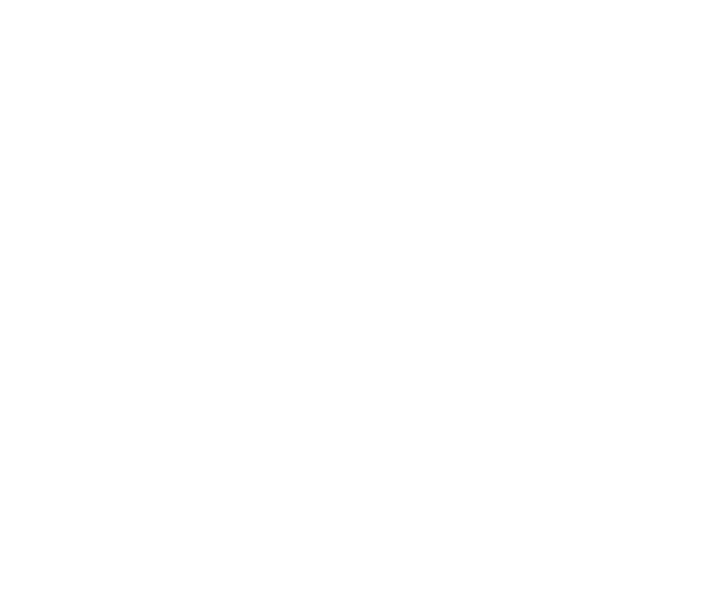
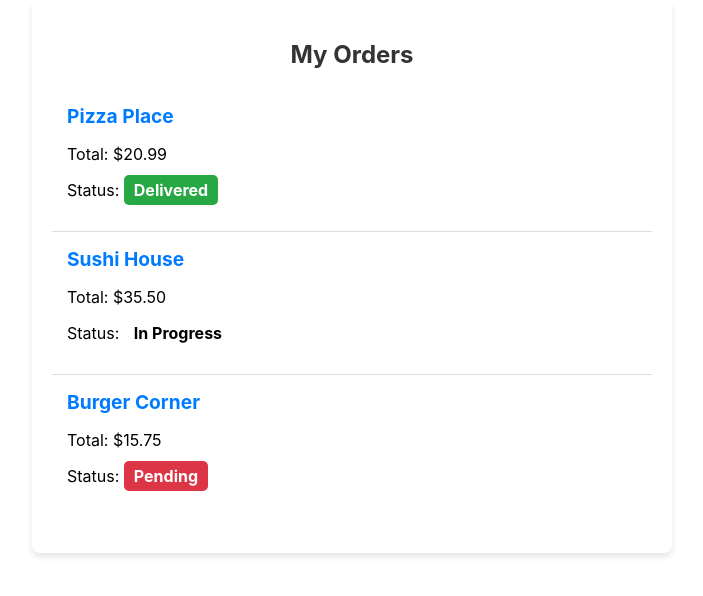
Before and after one commit to dradgo/react-study-delivery-app, a React (Create React App) app: page /home/client in a window 1280 px wide. Before the commit this address had no page. Shown: the top 596 px of the page, without its empty margins (288-991 px from the left). Built offline with nearby package versions, Linux system fonts and the light colour scheme.

Commit message:
client orders page added

```diff
--- a/src/App.tsx
+++ b/src/App.tsx
@@ -4,6 +4,7 @@ import { BrowserRouter as Router, Routes, Route } from 'react-router-dom';
 import './App.css';
 import WelcomePage from "./pages/welcome-page";
 import LoginPage from "./pages/login-page";
+import ClientOrders from "./pages/client/client-orders";
 
 function App() {
   return (
@@ -12,6 +13,7 @@ function App() {
           {/* Customer Pages */}
           <Route path="/" element={<WelcomePage />} />
           <Route path="/login" element={<LoginPage />} />
+          <Route path="/home/client" element={<ClientOrders />} />
         </Routes>
       </Router>
   );
--- a/src/components/register-modal.tsx
+++ b/src/components/register-modal.tsx
@@ -32,7 +32,7 @@ const RegisterModal: React.FC<{ onClose: () => void }> = ({ onClose }) => {
                         <label>Select User Type:</label>
                         <select value={userType} onChange={(e) => setUserType(e.target.value)}>
                             <option value="">Select...</option>
-                            <option value="client">Client</option>
+                            <option value="customer">Client</option>
                             <option value="courier">Courier</option>
                             <option value="restaurant">Restaurant</option>
                         </select>
--- /dev/null
+++ b/src/pages/client/client-orders.css
@@ -0,0 +1,60 @@
+/* Client Orders Page Styles */
+
+.orders-container {
+    max-width: 600px;
+    margin: 0 auto;
+    padding: 20px;
+    background: #fff;
+    border-radius: 8px;
+    box-shadow: 0 4px 6px rgba(0, 0, 0, 0.1);
+}
+
+h2 {
+    text-align: center;
+    color: #333;
+    margin-bottom: 20px;
+}
+
+.orders-list {
+    list-style: none;
+    padding: 0;
+}
+
+.order-item {
+    padding: 15px;
+    border-bottom: 1px solid #ddd;
+    display: flex;
+    justify-content: space-between;
+    align-items: center;
+}
+
+.order-item:last-child {
+    border-bottom: none;
+}
+
+.order-item strong {
+    font-size: 1.2rem;
+    color: #007bff;
+}
+
+.status {
+    font-weight: bold;
+    padding: 5px 10px;
+    border-radius: 5px;
+    text-transform: capitalize;
+}
+
+.status.delivered {
+    background: #28a745;
+    color: white;
+}
+
+.status.in-progress {
+    background: #ffc107;
+    color: black;
+}
+
+.status.pending {
+    background: #dc3545;
+    color: white;
+}
--- /dev/null
+++ b/src/pages/client/client-orders.tsx
@@ -0,0 +1,29 @@
+import React from 'react';
+import './client-orders.css';
+
+const orders = [
+    { id: 1, restaurant: 'Pizza Place', total: '$20.99', status: 'Delivered' },
+    { id: 2, restaurant: 'Sushi House', total: '$35.50', status: 'In Progress' },
+    { id: 3, restaurant: 'Burger Corner', total: '$15.75', status: 'Pending' }
+];
+
+const ClientOrdersPage: React.FC = () => {
+    return (
+        <div className="orders-container">
+            <h2>My Orders</h2>
+            <ul className="orders-list">
+                {orders.map(order => (
+                    <li key={order.id} className="order-item">
+                        <div>
+                            <strong>{order.restaurant}</strong>
+                            <p>Total: {order.total}</p>
+                            <p>Status: <span className={`status ${order.status.toLowerCase()}`}>{order.status}</span></p>
+                        </div>
+                    </li>
+                ))}
+            </ul>
+        </div>
+    );
+};
+
+export default ClientOrdersPage;
--- a/src/pages/login-page.tsx
+++ b/src/pages/login-page.tsx
@@ -3,7 +3,7 @@ import { useNavigate } from 'react-router-dom';
 import './login-page.css';
 
 const LoginPage: React.FC = () => {
-    const [userType, setUserType] = useState('Client');
+    const [userType, setUserType] = useState('client');
     const [email, setEmail] = useState('');
     const [password, setPassword] = useState('');
     const navigate = useNavigate();
```
